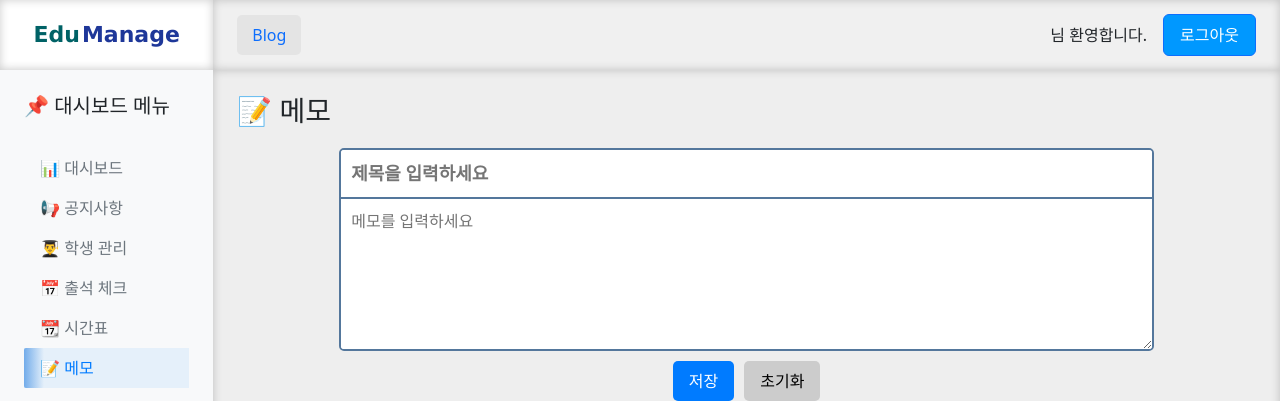
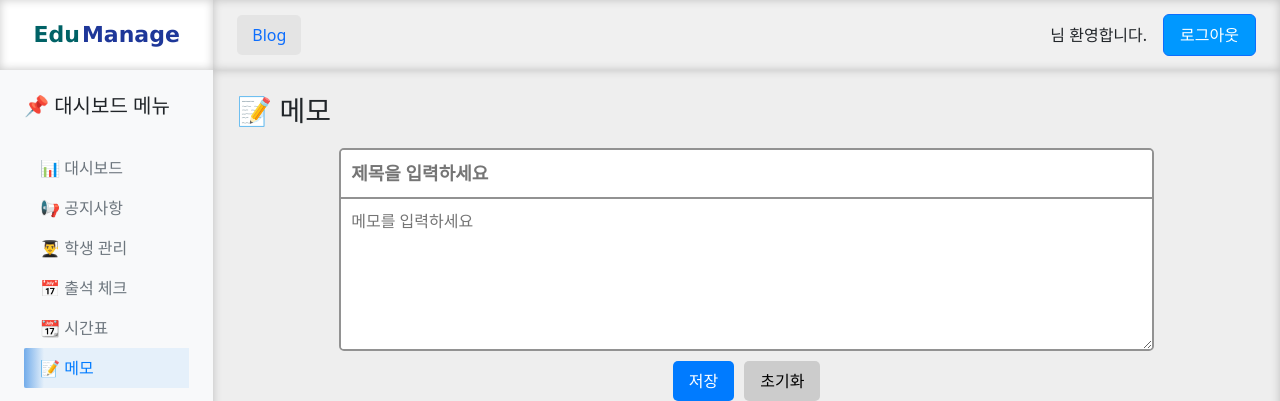
Before and after one commit to sdasasqkim/edu-admin, a React (Create React App) app: page /Home in a window 1280 px wide. Both pictures are taken after a click on the button "📝 메모". Shown: the top 401 px of the page. Built offline with nearby package versions, Linux system fonts and the light colour scheme; no server answers; the database is empty.

Commit message:
memo style modification

```diff
--- a/src/components/HomeComponents/Memo.css
+++ b/src/components/HomeComponents/Memo.css
@@ -5,7 +5,7 @@
     width: 80%;
     max-width: 900px;
     margin: 20px auto 0 auto;
-    border: 2px solid #54779c;
+    border: 2px solid #929292;
     border-radius: 5px;
     overflow: hidden;
     background-color: white;
@@ -19,7 +19,7 @@
     font-size: 18px;
     font-weight: bold;
     border: none;
-    border-bottom: 2px solid #54779c;
+    border-bottom: 2px solid #929292;
     outline: none;
 }
 
```
